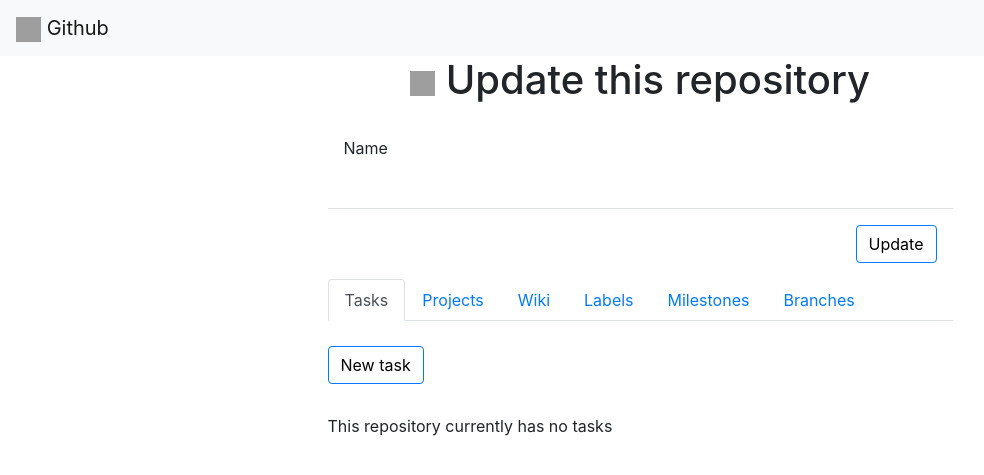
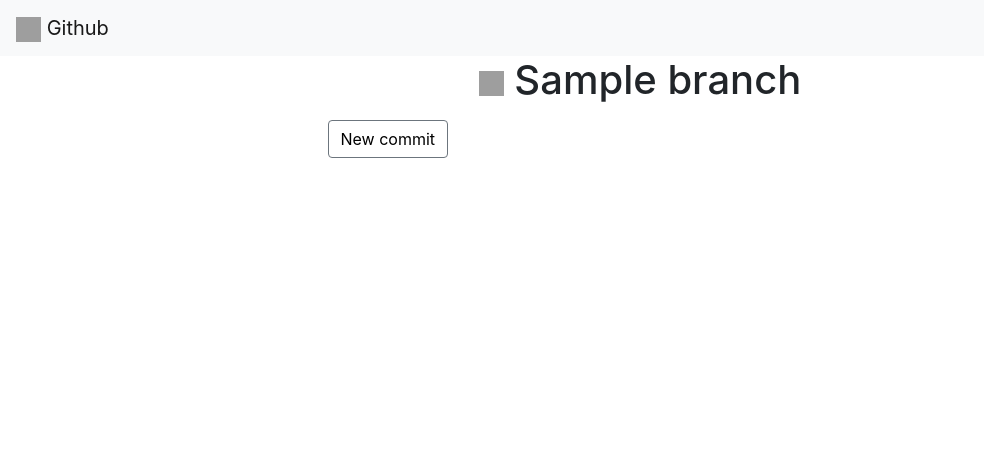
Before and after one commit to tim-master2020/UKS, a Django app: page /branch/1/detailBranch in a window 1280 px wide. Shown: the top 475 px of the page, without its empty margins (0-984 px from the left). Run offline with Django 3.2, Linux system fonts and the light colour scheme; tables that the repository leaves empty hold one stand-in row (values such as "Sample post"); some libraries are stand-ins or nearby versions; grey boxes are pictures that could not be loaded.

Commit message:
Added detailBranch.html

```diff
--- a/github/github/templates/branch/detailBranch.html
+++ b/github/github/templates/branch/detailBranch.html
@@ -1,28 +1,18 @@
 {% extends 'base.html' %}
 {% block content %}
+{% load crispy_forms_tags %}
+
 <h1 class="text-center mb-3">
-  <a href="{% url 'repository:allRepositories' %}" style="cursor:pointer;">
-    {% load static %}
-    <img src="{% static 'media/arrow.png' %}" alt="My image" class="image">
-  </a>
-    Update this repository
-</h1>
+   <a href="{% url 'repository:detailRepository' branchData.repository_id %}" style="cursor:pointer;">
+      {% load static %}
+      <img src="{% static 'media/arrow.png' %}" alt="My image" class="image">
+    </a>
+   {{branchData.name}}</h1>
+<button type="button" class="btn btn-outline-secondary" style="color:black" data-toggle="modal" data-target="#newCommitModal">
+  New commit
+</button>
+{% include 'commits/addCommit.html' with id=branchData.id %}
+{% include 'commits/allCommits.html' with id=branchData.id %}
 
-  <form method="post" action="http://localhost:8000/repository/{{repoData.id}}/update">
-    <div class="modal-body">
-        {% csrf_token %}
-        <div>
-            <label for="name">Name</label>
-            {% if repoData %}
-            <input type="text" class="form-control" id="name" name="name" value="{{repoData.name}}" required>
-            {% endif %}
-        </div>
-        <br/>
-    </div>
-    <div class="modal-footer">
-        <button type="submit" class="btn btn-primary" style="color:black;text-align:centar;background-Color:white">Update</button>
-      </div>
-  </form>
 
-  {% include 'repository/repoTabs.html' with repoData=repoData tasks=tasks %}
 {% endblock %}
```
